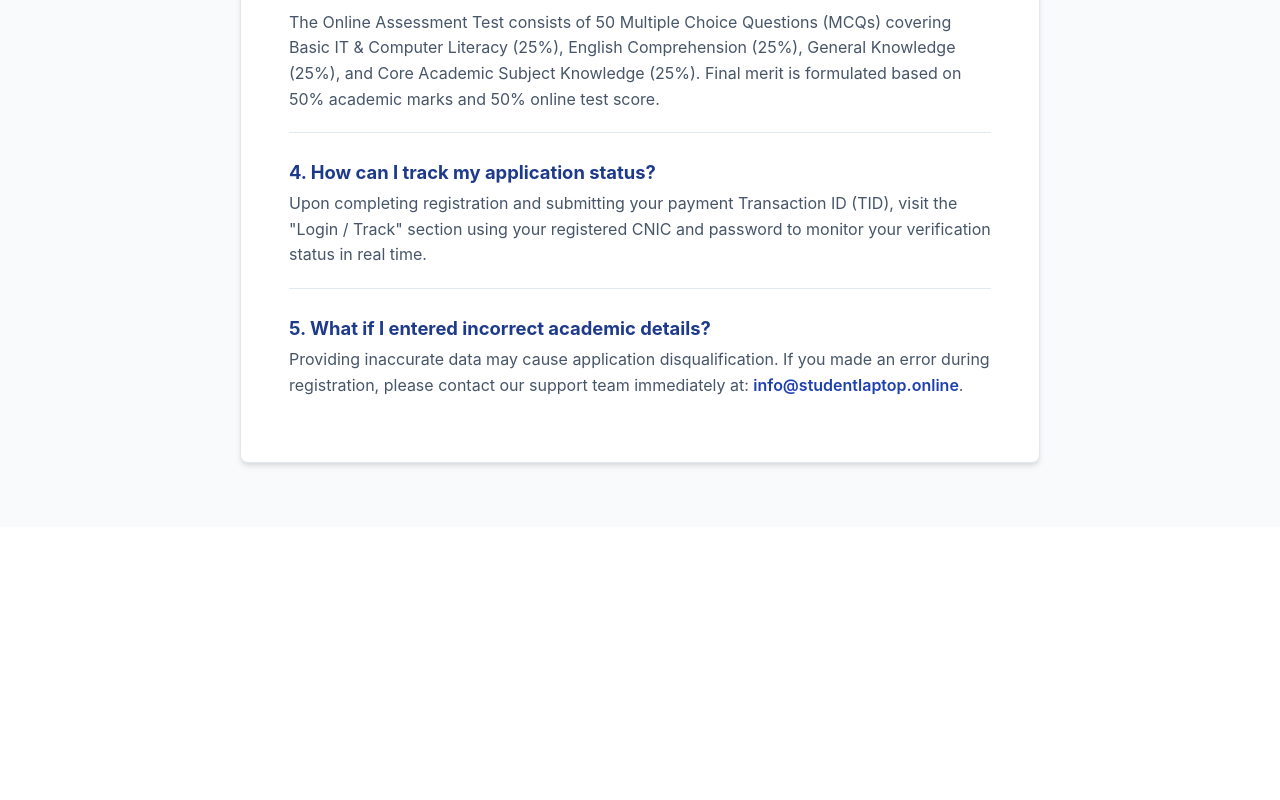
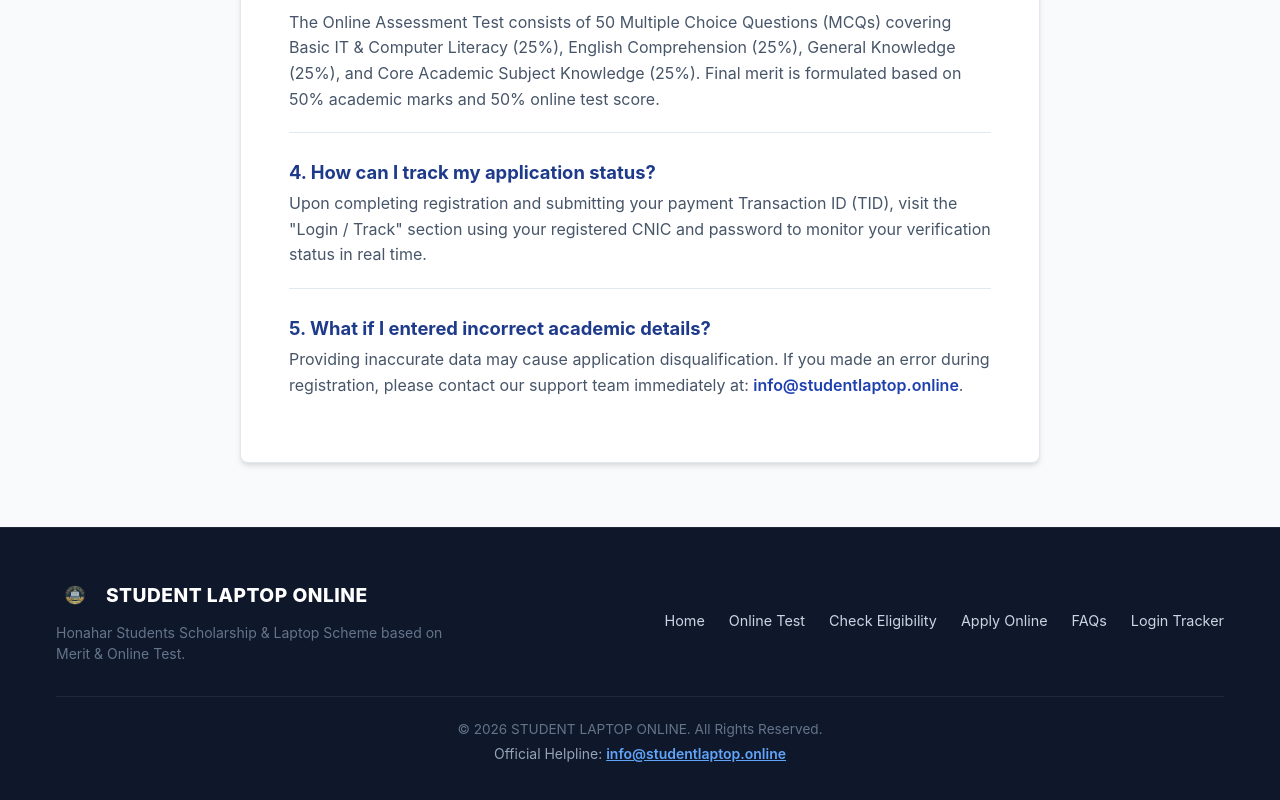
Before and after one commit to jordenhely205-hue/studentlaptop.online, a Next.js app: page /faqs in a window 1280 px wide. Shown: the part 623-1423 px from the top of the page. Before the commit the page ends 1150 px from the top, so only its background shows below. Built offline with nearby package versions, Linux system fonts and the light colour scheme.

Commit message:
Wrap footer email in anchor mailto link and introduce reusable Footer component

```diff
--- a/src/app/check-eligibility/page.tsx
+++ b/src/app/check-eligibility/page.tsx
@@ -5,6 +5,7 @@ import Link from "next/link";
 import Image from "next/image";
 import styles from "./eligibility.module.css";
 import { ArrowRight, CheckCircle2, AlertTriangle, XCircle } from "lucide-react";
+import Footer from "@/components/Footer";
 
 export default function CheckEligibility() {
   const [cnic, setCnic] = useState("");
@@ -143,6 +144,7 @@ export default function CheckEligibility() {
           )}
         </div>
       </main>
+      <Footer />
     </div>
   );
 }
--- a/src/app/eligible-institutes/page.tsx
+++ b/src/app/eligible-institutes/page.tsx
@@ -3,6 +3,7 @@
 import { useState, useMemo, useEffect } from "react";
 import Link from "next/link";
 import styles from "../page.module.css";
+import Footer from "@/components/Footer";
 
 const punjabData: Record<string, string[]> = {
   "Attock": ["Attock", "Fateh Jang", "Hassan Abdal", "Hazro", "Jand", "Pindi Gheb"],
@@ -205,6 +206,7 @@ export default function EligibleInstitutesPage() {
           </div>
         </div>
       </main>
+      <Footer />
     </div>
   );
 }
--- a/src/app/faqs/page.tsx
+++ b/src/app/faqs/page.tsx
@@ -1,6 +1,7 @@
 import Link from "next/link";
 import Image from "next/image";
 import styles from "../page.module.css";
+import Footer from "@/components/Footer";
 
 export default function FaqsPage() {
   return (
@@ -77,6 +78,7 @@ export default function FaqsPage() {
           </div>
         </div>
       </main>
+      <Footer />
     </div>
   );
 }
--- a/src/app/focal-persons/page.tsx
+++ b/src/app/focal-persons/page.tsx
@@ -3,6 +3,7 @@
 import { useState } from "react";
 import Link from "next/link";
 import styles from "../page.module.css";
+import Footer from "@/components/Footer";
 
 export default function FocalPersonsPage() {
   const [searchTerm, setSearchTerm] = useState("");
@@ -58,6 +59,7 @@ export default function FocalPersonsPage() {
           </table>
         </div>
       </main>
+      <Footer />
     </div>
   );
 }
--- a/src/app/login/page.tsx
+++ b/src/app/login/page.tsx
@@ -3,6 +3,7 @@
 import { useState } from "react";
 import Link from "next/link";
 import { useRouter } from "next/navigation";
+import Footer from "@/components/Footer";
 
 export default function LoginPage() {
   const router = useRouter();
@@ -100,6 +101,7 @@ export default function LoginPage() {
           </div>
         </div>
       </main>
+      <Footer />
     </div>
   );
 }
--- a/src/app/page.module.css
+++ b/src/app/page.module.css
@@ -578,6 +578,19 @@
   color: #64748b;
 }
 
+.footerBottom a {
+  color: #60a5fa;
+  text-decoration: underline;
+  font-weight: 600;
+  cursor: pointer;
+  transition: color 0.2s ease;
+}
+
+.footerBottom a:hover {
+  color: #93c5fd;
+  text-decoration: underline;
+}
+
 /* RESPONSIVE */
 @media (max-width: 900px) {
   .heroContainer {
--- a/src/app/warranty/page.tsx
+++ b/src/app/warranty/page.tsx
@@ -1,5 +1,6 @@
 import Link from "next/link";
 import styles from "../page.module.css";
+import Footer from "@/components/Footer";
 
 export default function WarrantyPage() {
   return (
@@ -42,6 +43,7 @@ export default function WarrantyPage() {
           </div>
         </div>
       </main>
+      <Footer />
     </div>
   );
 }
--- /dev/null
+++ b/src/components/Footer.tsx
@@ -0,0 +1,91 @@
+import Link from "next/link";
+import Image from "next/image";
+
+export default function Footer() {
+  return (
+    <footer
+      style={{
+        backgroundColor: "#0f172a",
+        color: "#94a3b8",
+        padding: "3rem 0",
+        marginTop: "auto",
+        borderTop: "1px solid #1e293b",
+      }}
+    >
+      <div className="container" style={{ maxWidth: "1200px", margin: "0 auto", padding: "0 1rem" }}>
+        <div
+          style={{
+            display: "flex",
+            justifyContent: "space-between",
+            alignItems: "center",
+            flexWrap: "wrap",
+            gap: "1.5rem",
+            borderBottom: "1px solid #1e293b",
+            paddingBottom: "2rem",
+            marginBottom: "1.5rem",
+          }}
+        >
+          <div>
+            <div style={{ display: "flex", alignItems: "center", gap: "0.75rem", marginBottom: "0.5rem" }}>
+              <Image
+                src="/logo.png"
+                alt="STUDENT LAPTOP ONLINE"
+                width={38}
+                height={38}
+                style={{ objectFit: "contain" }}
+              />
+              <span style={{ color: "#ffffff", fontWeight: 800, fontSize: "1.2rem", letterSpacing: "0.5px" }}>
+                STUDENT LAPTOP ONLINE
+              </span>
+            </div>
+            <p style={{ color: "#64748b", fontSize: "0.875rem", margin: 0, maxWidth: "420px", lineHeight: 1.5 }}>
+              Honahar Students Scholarship & Laptop Scheme based on Merit & Online Test.
+            </p>
+          </div>
+
+          <div style={{ display: "flex", gap: "1.5rem", flexWrap: "wrap" }}>
+            <Link href="/" style={{ color: "#cbd5e1", fontSize: "0.9rem", textDecoration: "none" }}>
+              Home
+            </Link>
+            <Link href="/#online-test" style={{ color: "#cbd5e1", fontSize: "0.9rem", textDecoration: "none" }}>
+              Online Test
+            </Link>
+            <Link href="/check-eligibility" style={{ color: "#cbd5e1", fontSize: "0.9rem", textDecoration: "none" }}>
+              Check Eligibility
+            </Link>
+            <Link href="/register" style={{ color: "#cbd5e1", fontSize: "0.9rem", textDecoration: "none" }}>
+              Apply Online
+            </Link>
+            <Link href="/faqs" style={{ color: "#cbd5e1", fontSize: "0.9rem", textDecoration: "none" }}>
+              FAQs
+            </Link>
+            <Link href="/login" style={{ color: "#cbd5e1", fontSize: "0.9rem", textDecoration: "none" }}>
+              Login Tracker
+            </Link>
+          </div>
+        </div>
+
+        <div style={{ textAlign: "center", fontSize: "0.85rem", color: "#64748b" }}>
+          <p style={{ margin: 0 }}>
+            &copy; 2026 STUDENT LAPTOP ONLINE. All Rights Reserved.
+          </p>
+          <p style={{ marginTop: "0.5rem", fontSize: "0.875rem", color: "#94a3b8" }}>
+            Official Helpline:{" "}
+            <a
+              href="mailto:info@studentlaptop.online"
+              style={{
+                color: "#60a5fa",
+                textDecoration: "underline",
+                fontWeight: 600,
+                cursor: "pointer",
+                display: "inline-block",
+              }}
+            >
+              info@studentlaptop.online
+            </a>
+          </p>
+        </div>
+      </div>
+    </footer>
+  );
+}
```
Also changed, not shown: src/app/page.tsx (+2 -44 lines).
